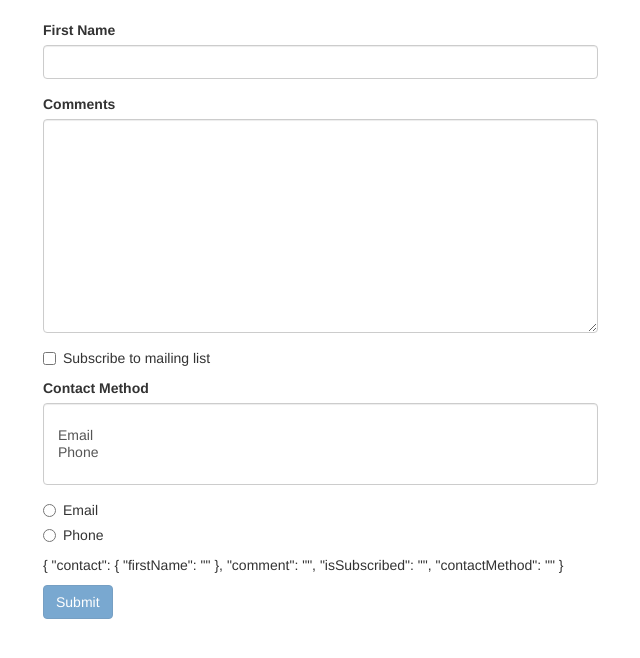
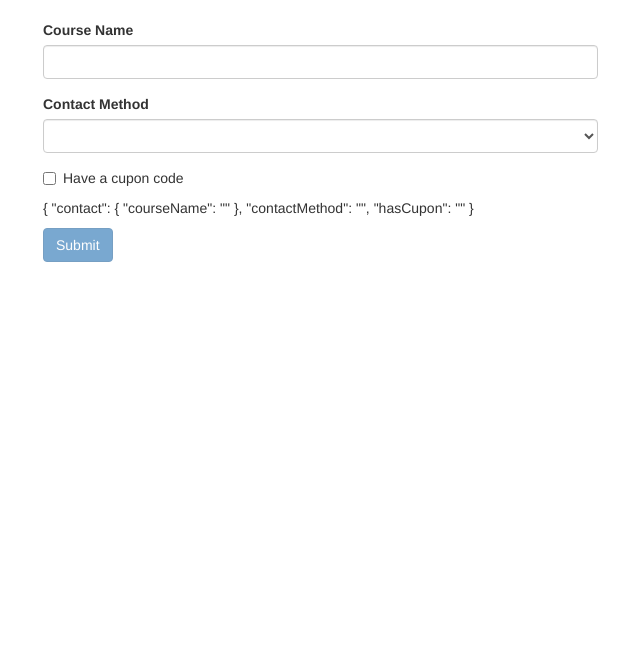
Before and after one commit to fer77/Angular, an Angular app in the folder ecommerce-app/forms-app/: page / in a window 1280 px wide. Shown: the top 658 px of the page, without its empty margins (222-862 px from the left). Built offline with nearby package versions, Linux system fonts and the light colour scheme.

Commit message:
course assignment submission

```diff
--- a/ecommerce-app/forms-app/src/app/contact-form/contact-form.component.html
+++ b/ecommerce-app/forms-app/src/app/contact-form/contact-form.component.html
@@ -1,56 +1,45 @@
 <form #f="ngForm" (ngSubmit)="submit(f)">
   <div ngModelGroup="contact">
     <div class="form-group">
-        <label for="firstName">First Name</label>
+        <label for="courseName">Course Name</label>
         <input
           required
           minlength="3"
-          pattern="banana"
           ngModel
-          name="firstName"
-          #firstName="ngModel"
-          (change)="log(firstName)"
-          id="firstName"
+          name="courseName"
+          #courseName="ngModel"
+          (change)="log(courseName)"
+          id="courseName"
           type="text"
           class="form-control">
         <div
           class="alert alert-danger"
-          *ngIf="firstName.touched && !firstName.valid">
-          <div *ngIf="firstName.errors.required">
-            First Name is required.
+          *ngIf="courseName.touched && !courseName.valid">
+          <div *ngIf="courseName.errors.required">
+            Course Name is required.
           </div>
-          <div *ngIf="firstName.errors.minlength">
-            First Name minlength {{ firstName.errors.minlength.requiredLength }}.
-          </div>
-          <div *ngIf="firstName.errors.pattern">
-            First Name does not match.
+          <div *ngIf="courseName.errors.minlength">
+            Course Name minlength {{ courseName.errors.minlength.requiredLength }}.
           </div>
         </div>
       </div>
   </div>
 
   <div class="form-group">
-    <label for="comment">Comments</label>
-    <textarea ngModel name="comment" id="comment" cols="30" rows="10" class="form-control"></textarea>
+    <label for="contactMethod">Contact Method</label>
+    <select ngModel name="contactMethod" id="contactMethod" class="form-control">
+      <option></option>
+        <option *ngFor="let method of contactMethods" [value]="method.id">{{ method.name }}</option>
+    </select>
   </div>
+
   <div class="checkbox">
     <label>
-      <input type="checkbox" ngModel name="isSubscribed"> Subscribe to mailing list
+      <input type="checkbox" ngModel name="hasCupon">Have a cupon code
     </label>
   </div>
-  <div class="form-group">
-    <label for="contactMethod">Contact Method</label>
-    <select multiple ngModel name="contactMethod" id="contactMethod" class="form-control">
-      <option></option>
-        <option *ngFor="let method of contactMethods" [ngValue]="method">{{ method.name }}</option>
-    </select>
-  </div>
-  <div *ngFor="let method of contactMethods" class="radio">
-    <label>
-      <input ngModel type="radio" name="contactMethod" [value]="method.id">
-      {{ method.name }}
-    </label>
-  </div>
+
   <p>{{ f.value | json }}</p>
+
   <button class="btn btn-primary" [disabled]="!f.valid" >Submit</button>
 </form>
--- a/ecommerce-app/forms-app/src/app/contact-form/contact-form.component.ts
+++ b/ecommerce-app/forms-app/src/app/contact-form/contact-form.component.ts
@@ -7,8 +7,9 @@ import { Component, OnInit } from '@angular/core';
 })
 export class ContactFormComponent {
   contactMethods = [
-    { id: 1, name: 'Email' },
-    { id: 2, name: 'Phone' }
+    { id: 1, name: 'Development' },
+    { id: 2, name: 'Art' },
+    { id: 3, name: 'Languages' }
   ]
   log(x) { console.log(x); }
 
```
